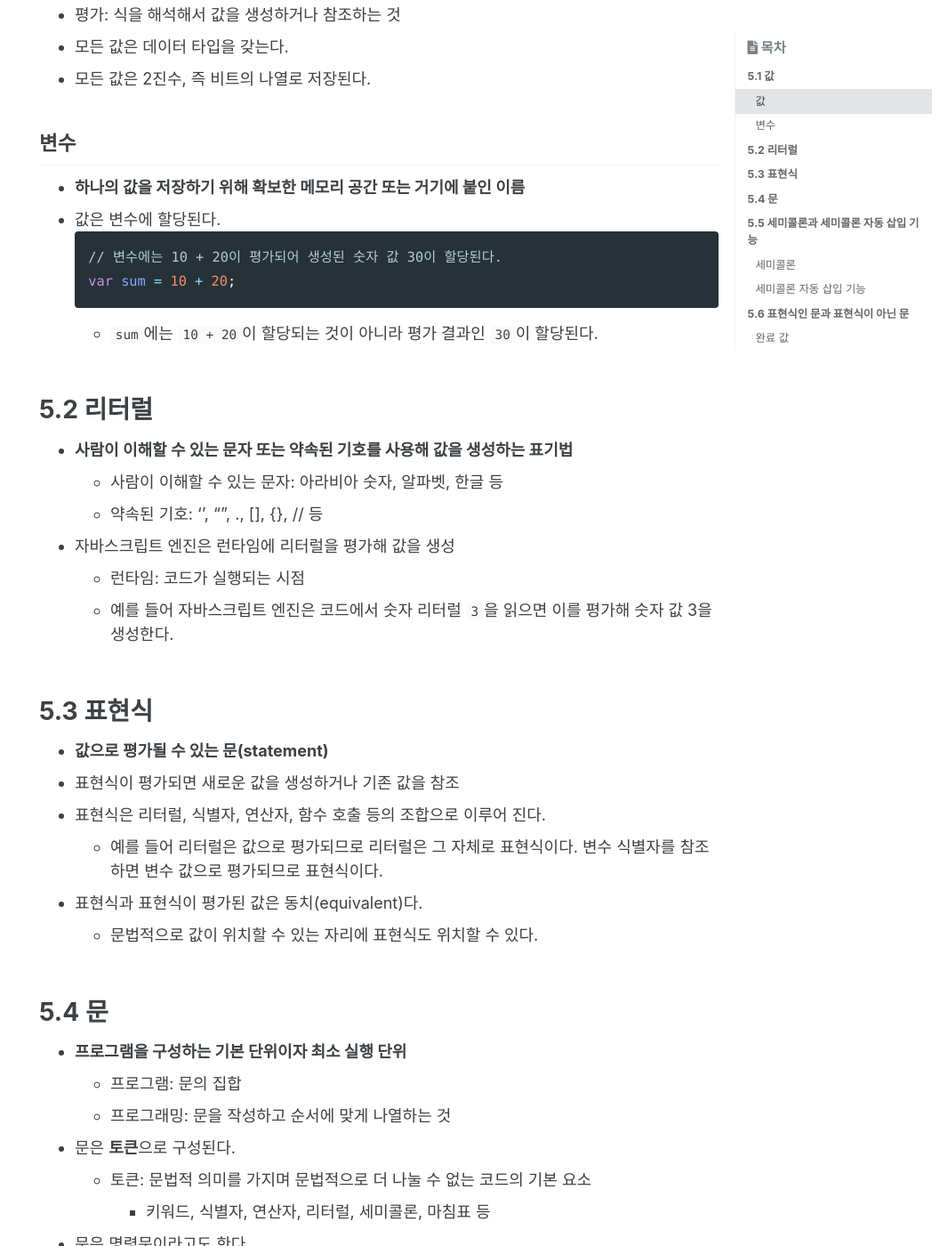
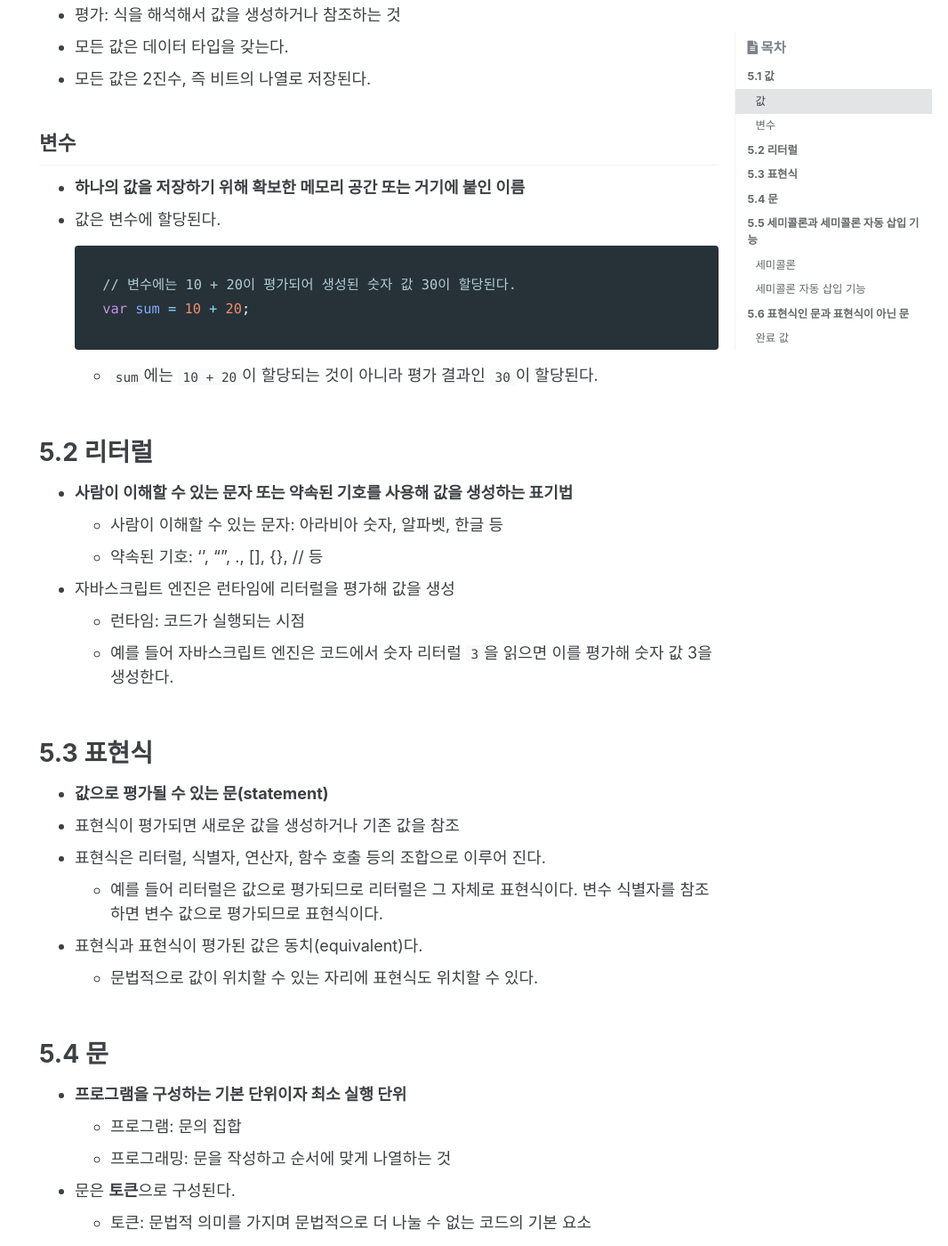
Before and after one commit to alexuhn/alexuhn.github.io-old, a Jekyll site: the page built from _posts/book_notes/모던_자바스크립트_Deep_Dive/2022-06-30-05장-표현식과-문.md, in a window 1280 px wide and 1400 px high, scrolled down 352 px. Shown: the whole window at 89% size, without its empty margins (214-1280 px from the left). Built offline with Jekyll 4.4.1, drawn with Linux system fonts in a browser that asks for light colours; cached includes are drawn as plain includes; some web fonts are replaced; comment, search, counter and statistics services are not loaded.

Commit message:
Edit code block design

```diff
--- a/_sass/minimal-mistakes/_syntax.scss
+++ b/_sass/minimal-mistakes/_syntax.scss
@@ -5,13 +5,17 @@
 div.highlighter-rouge,
 figure.highlight {
   position: relative;
-  margin-bottom: 1em;
+  // margin-bottom: 1em;
+  margin: 1em 0;
   background: $base00;
   color: $base05;
   font-family: $monospace;
   font-size: $type-size-6;
   line-height: 1.8;
   border-radius: $border-radius;
+
+  // padding 추가
+  padding: 16px;
 
   > pre,
   pre.highlight {
@@ -318,7 +322,8 @@ figure.highlight {
 }
 
 .gist {
-  th, td {
+  th,
+  td {
     border-bottom: 0;
   }
 }
```
